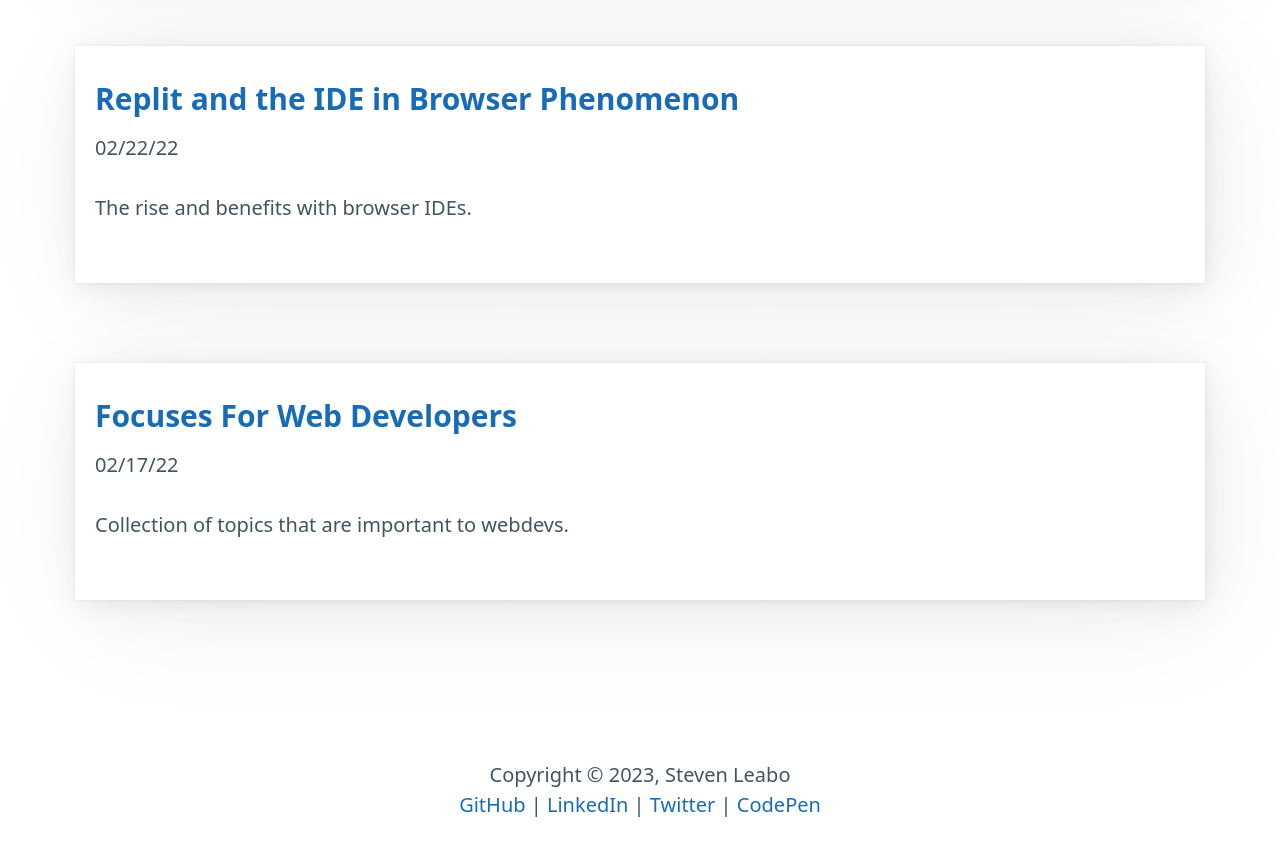
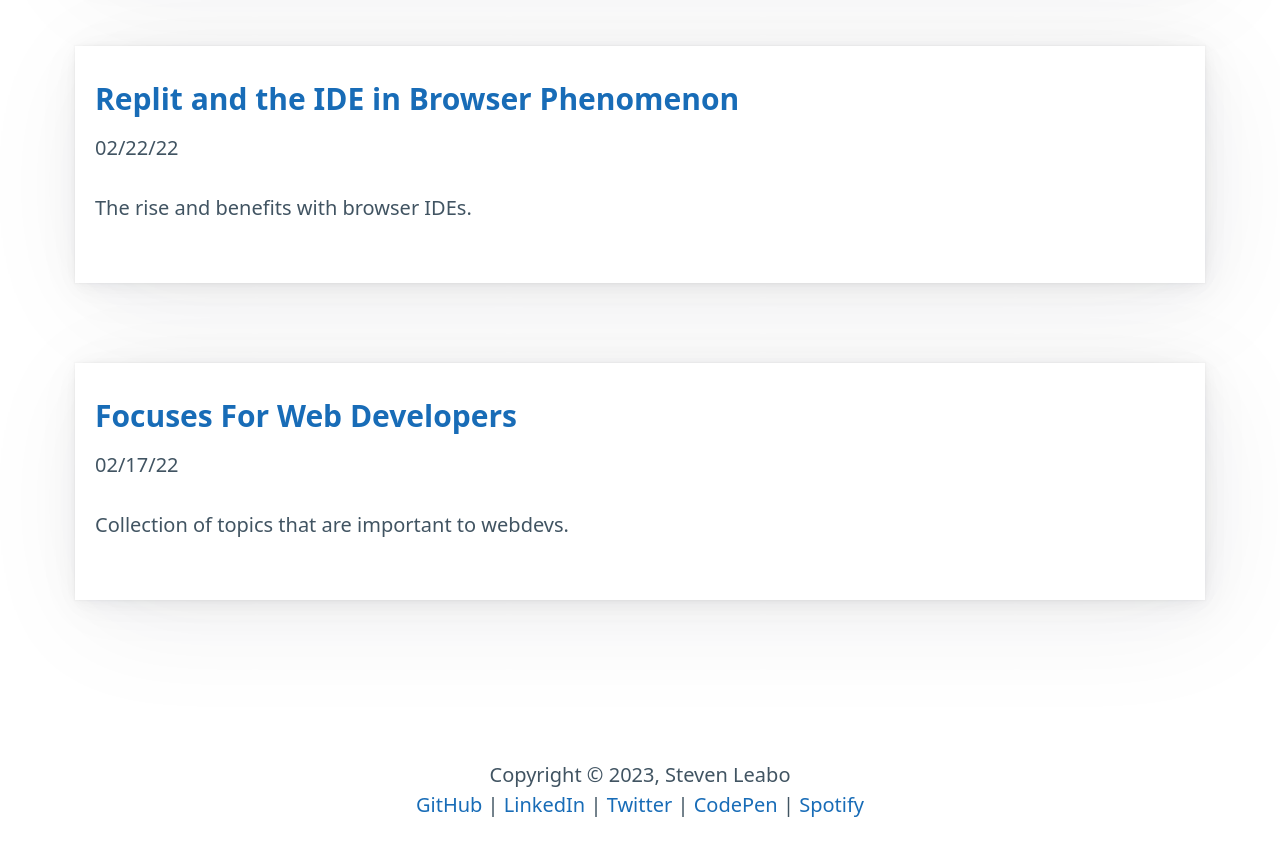
Before and after one commit to leabs/stevenleabo.com, a Jekyll site: the page built from blog.html, in a window 1280 px wide and 900 px high, scrolled down 1730 px. Shown: the top 856 px of the window. Built offline with Jekyll 4.4.1, drawn with Linux system fonts in a browser that asks for light colours.

Commit message:
adding spotify, why not

```diff
--- a/_includes/social.html
+++ b/_includes/social.html
@@ -1 +1 @@
-<a href="https://github.com/leabs" >GitHub</a><span> | </span><a href="https://www.linkedin.com/in/stevenleabo/" >LinkedIn</a><span> | </span><a href="https://twitter.com/Shadow_Stack" >Twitter</a><span> | </span><a href="https://codepen.io/leab" >CodePen</a>
+<a href="https://github.com/leabs" >GitHub</a><span> | </span><a href="https://www.linkedin.com/in/stevenleabo/" >LinkedIn</a><span> | </span><a href="https://twitter.com/Shadow_Stack" >Twitter</a><span> | </span><a href="https://codepen.io/leab" >CodePen</a><span> | </span><a href="https://open.spotify.com/user/stevenleabo">Spotify</a>
```
Also changed, not shown: Gemfile.lock.
